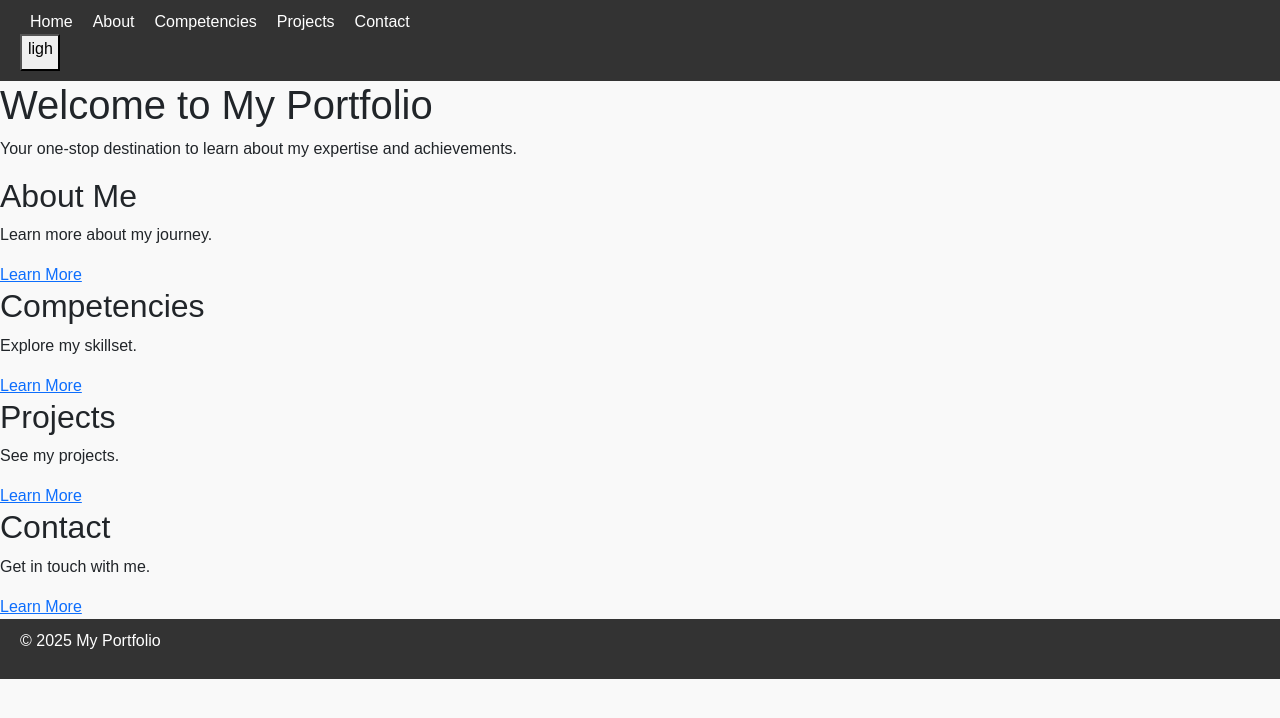
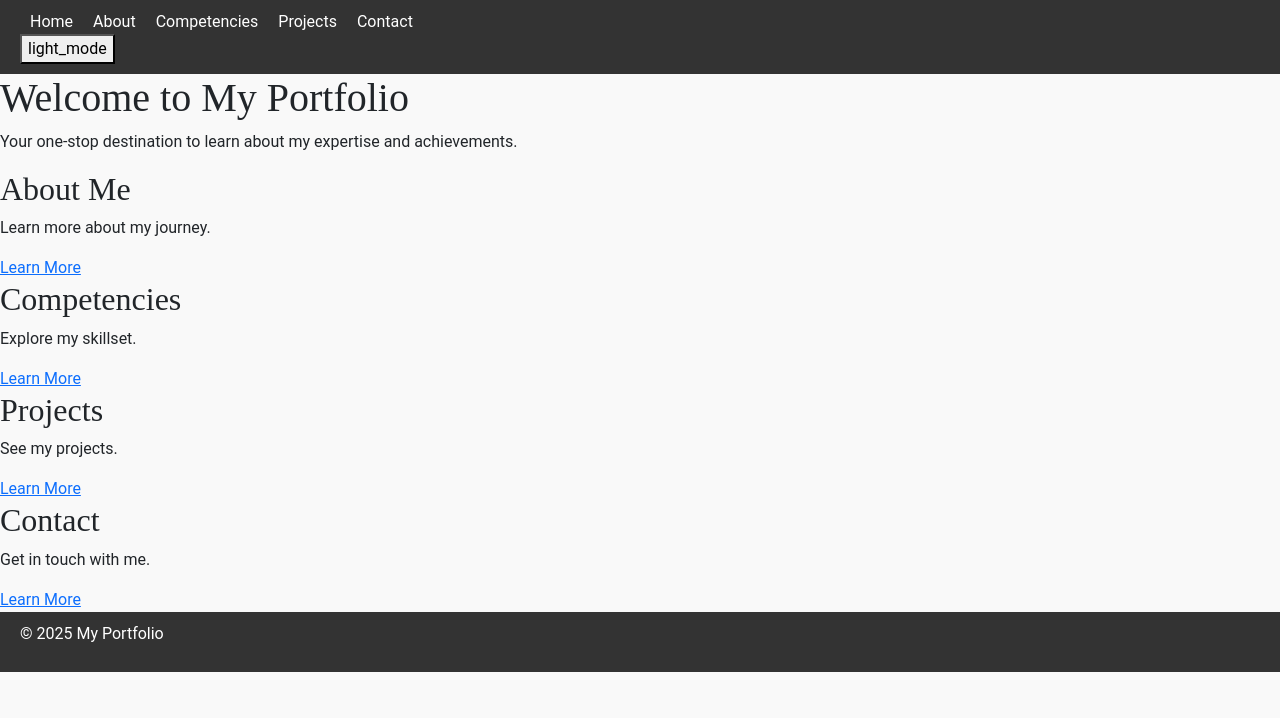
Before and after one commit to aubertaa/portfolio, an Angular app: page / in a window 1280 px wide. Shown: the top 718 px of the page. Built offline with nearby package versions, Linux system fonts and the light colour scheme; a web font is replaced by a local one.

Commit message:
prefer bootstrap for theme

```diff
--- a/package.json
+++ b/package.json
@@ -16,11 +16,10 @@
     "@angular/compiler": "^18.0.0",
     "@angular/core": "^18.0.0",
     "@angular/forms": "^18.0.0",
-    "@angular/material": "^18.0.0",
     "@angular/platform-browser": "^18.0.0",
     "@angular/platform-browser-dynamic": "^18.0.0",
-    "@angular/cli": "^18.0.4",
     "@angular/router": "^18.0.0",
+    "@ng-bootstrap/ng-bootstrap": "^17.0.1",
     "@popperjs/core": "^2.11.8",
     "bootstrap": "^5.3.2",
     "rxjs": "~7.8.0",
@@ -29,6 +28,7 @@
   },
   "devDependencies": {
     "@angular-devkit/build-angular": "^18.0.4",
+    "@angular/cli": "^19.0.4",
     "@angular/compiler-cli": "^18.0.0",
     "@angular/localize": "^18.0.0",
     "@types/jasmine": "~5.1.0",
--- a/src/app/app.module.ts
+++ b/src/app/app.module.ts
@@ -13,8 +13,7 @@ import { HeaderComponent } from './components/header/header.component';
 import { FooterComponent } from './components/footer/footer.component';
 import { TimelineComponent } from './components/timeline/timeline.component';
 
-import { MatCardModule } from '@angular/material/card';
-import { MatIconModule } from '@angular/material/icon';
+import { provideAnimationsAsync } from '@angular/platform-browser/animations/async';
 
 @NgModule({
   declarations: [
@@ -31,11 +30,11 @@ import { MatIconModule } from '@angular/material/icon';
   imports: [
     BrowserModule,
     AppRoutingModule,
-    NgbModule,
-    MatIconModule,
-    MatCardModule
+    NgbModule
   ],
-  providers: [],
+  providers: [
+    provideAnimationsAsync()
+  ],
   bootstrap: [AppComponent]
 })
 export class AppModule { }
--- a/src/app/components/header/header.component.html
+++ b/src/app/components/header/header.component.html
@@ -7,6 +7,6 @@
     <a routerLink="/contact">Contact</a>
   </nav>
   <button mat-icon-button (click)="toggleTheme()">
-    <mat-icon>{{ themeService.isDarkTheme ? 'dark_mode' : 'light_mode' }}</mat-icon>
+    <span>{{ themeService.isDarkTheme ? 'dark_mode' : 'light_mode' }}</span>
   </button>
 </header>
--- a/src/app/pages/competencies/competencies.component.html
+++ b/src/app/pages/competencies/competencies.component.html
@@ -1,4 +1,4 @@
-<div class="competencies">
+<!-- <div class="competencies">
   <h2>Competencies</h2>
   <mat-card class="competency-card" *ngFor="let competency of getCompetencies()">
     <mat-card-header>
@@ -9,3 +9,4 @@
     </mat-card-content>
   </mat-card>
 </div>
+-->
--- a/src/app/pages/projects/projects.component.html
+++ b/src/app/pages/projects/projects.component.html
@@ -1 +1 @@
-<p>projects works!</p>
+<h1>projects works!</h1>
--- a/src/styles.scss
+++ b/src/styles.scss
@@ -2,6 +2,7 @@
 
 /* Importing Bootstrap SCSS file. */
 @import 'bootstrap/scss/bootstrap';
+@import "https://bootswatch.com/5/sketchy/bootstrap.min.css";
 
 body {
     font-family: Arial, sans-serif;
@@ -24,6 +25,9 @@ nav a {
 }
 
 body.dark-theme {
-    background-color: #121212;
+    background-color: #333;
     color: white;
 }
+
+html, body { height: 100%; }
+body { margin: 0; font-family: Roboto, "Helvetica Neue", sans-serif; }
```
Also changed, not shown: 1 other file (tests, documents, lock files or other folders).
